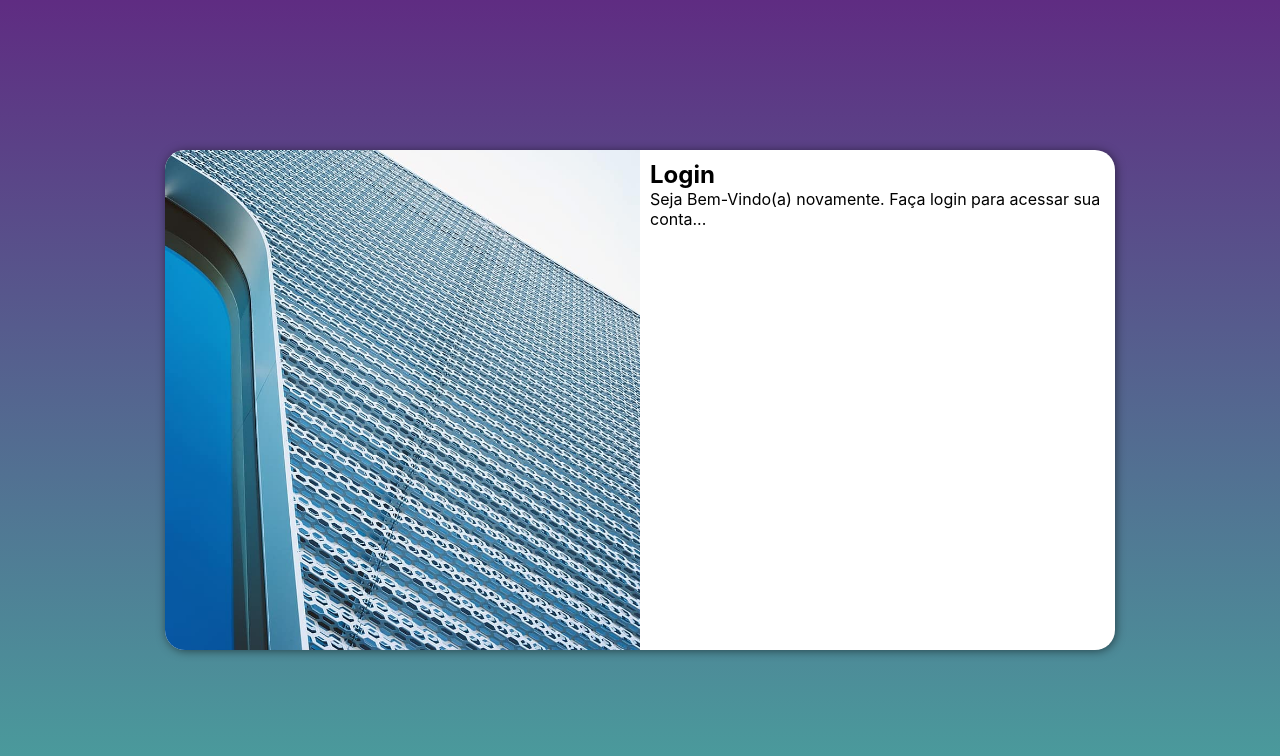
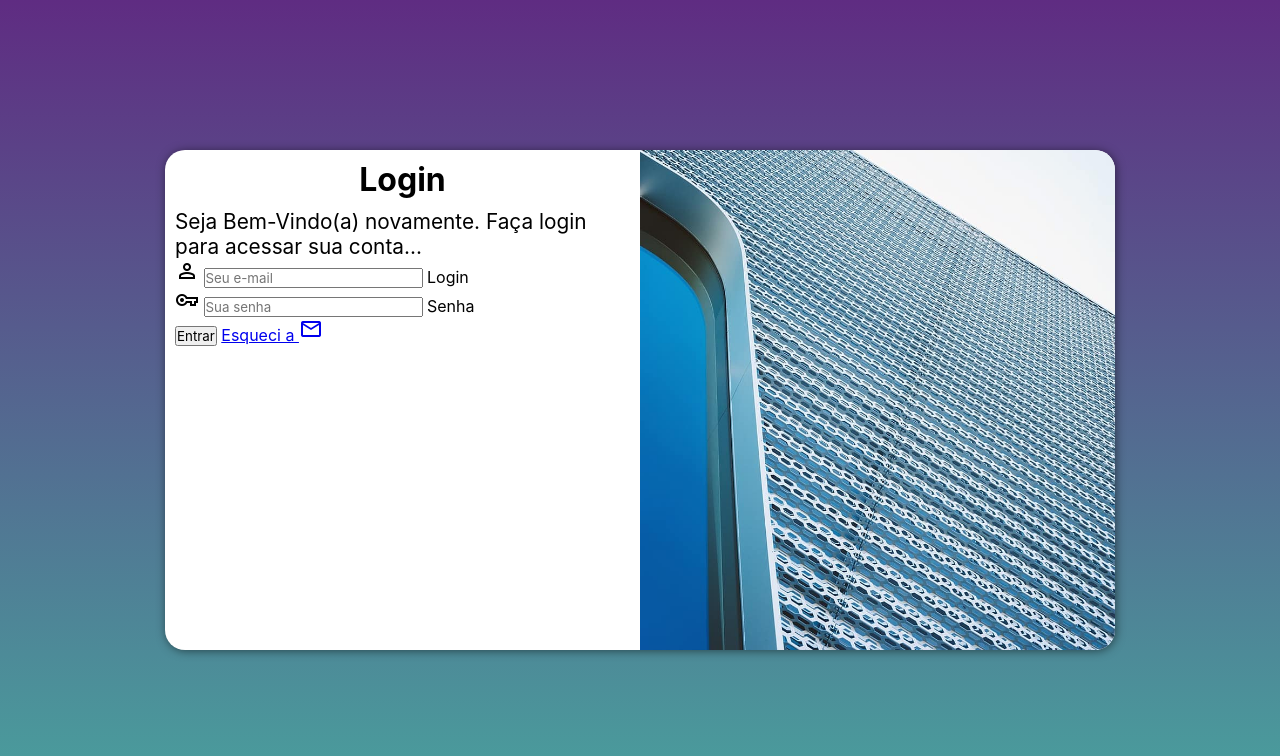
Before and after one commit to GabrielFelipe42/projeto-login, a plain HTML site: page index.html in a window 1280 px wide. Drawn offline with nearby package versions, Linux system fonts and the light colour scheme.

Commit message:
Formulario feito

```diff
--- a/estilos/MobileFirst.css
+++ b/estilos/MobileFirst.css
@@ -55,3 +55,13 @@ section#login div#formulario {
     display: block;
     padding: 10px;
 }
+
+div#formulario h1 {
+    text-align: center;
+    margin-bottom: 10px;
+    font-size: 1.1em;
+}
+
+div#formulario p {
+    font-size:0.9em;
+}
--- a/estilos/device.css
+++ b/estilos/device.css
@@ -25,6 +25,14 @@
     div#formulario h1,p {
         padding-left: 32%;
     }
+
+    div#formulario h1 {
+        font-size:2em;
+    }
+
+    div#formulario p {
+        font-size:1.1em;
+    }
 }
 
 @media  screen and (min-width: 992px) {
@@ -38,14 +46,22 @@
     }
 
     section#login div#imagem {
+        float: right;
+        width: 50%;
+        height: 100%;
+    }
+
+    section#login div#formulario {
         float: left;
         width: 50%;
         height: 100%;
     }
 
-    section#login div#formulario {
-        float: right;
-        width: 50%;
-        height: 100%;
+    div#formulario h1 {
+        font-size:2em;
+    }
+
+    div#formulario p {
+        font-size:1.3em;
     }
 }
--- a/index.html
+++ b/index.html
@@ -5,6 +5,7 @@
     <meta http-equiv="X-UA-Compatible" content="IE=edge">
     <meta name="viewport" content="width=device-width, initial-scale=1.0">
     <title>Projeto Login</title>
+    <link rel="stylesheet" href="https://fonts.googleapis.com/css2?family=Material+Symbols+Outlined:opsz,wght,FILL,GRAD@20..48,100..700,0..1,-50..200" />
     <link rel="stylesheet" href="estilos/MobileFirst.css">
     <link rel="stylesheet" href="estilos/device.css">
  </head>
@@ -17,8 +18,28 @@
             <div id="formulario">
                     <h1>Login</h1>
                     <p>Seja Bem-Vindo(a) novamente. Faça login para acessar sua conta...</p>
-                    <form action="Login.php" method="post">
-
+                    <form action="Login.php" method="post" autocomplete="on">
+                        <div class="campo">
+                            <span class="material-symbols-outlined">
+                                person
+                            </span>
+                            <input type="email" name="email" id="iemail" placeholder="Seu e-mail" autocomplete="email" required>
+                            <label for="iemail">Login</label>
+                        </div>
+                        <div class="campo">
+                            <span class="material-symbols-outlined">
+                                vpn_key
+                            </span>
+                            <input type="password" name="senha" id="isenha" placeholder="Sua senha" minlength="8" maxlength="15" autocomplete="current-password" required>
+                            <label for="isenha">Senha</label>
+                        </div>
+                        <input type="submit" value="Entrar">
+                        <a href="#">
+                            Esqueci a
+                            <span class="material-symbols-outlined">
+                            mail
+                            </span>
+                        </a>
                     </form>
             </div>
         </section>
```
